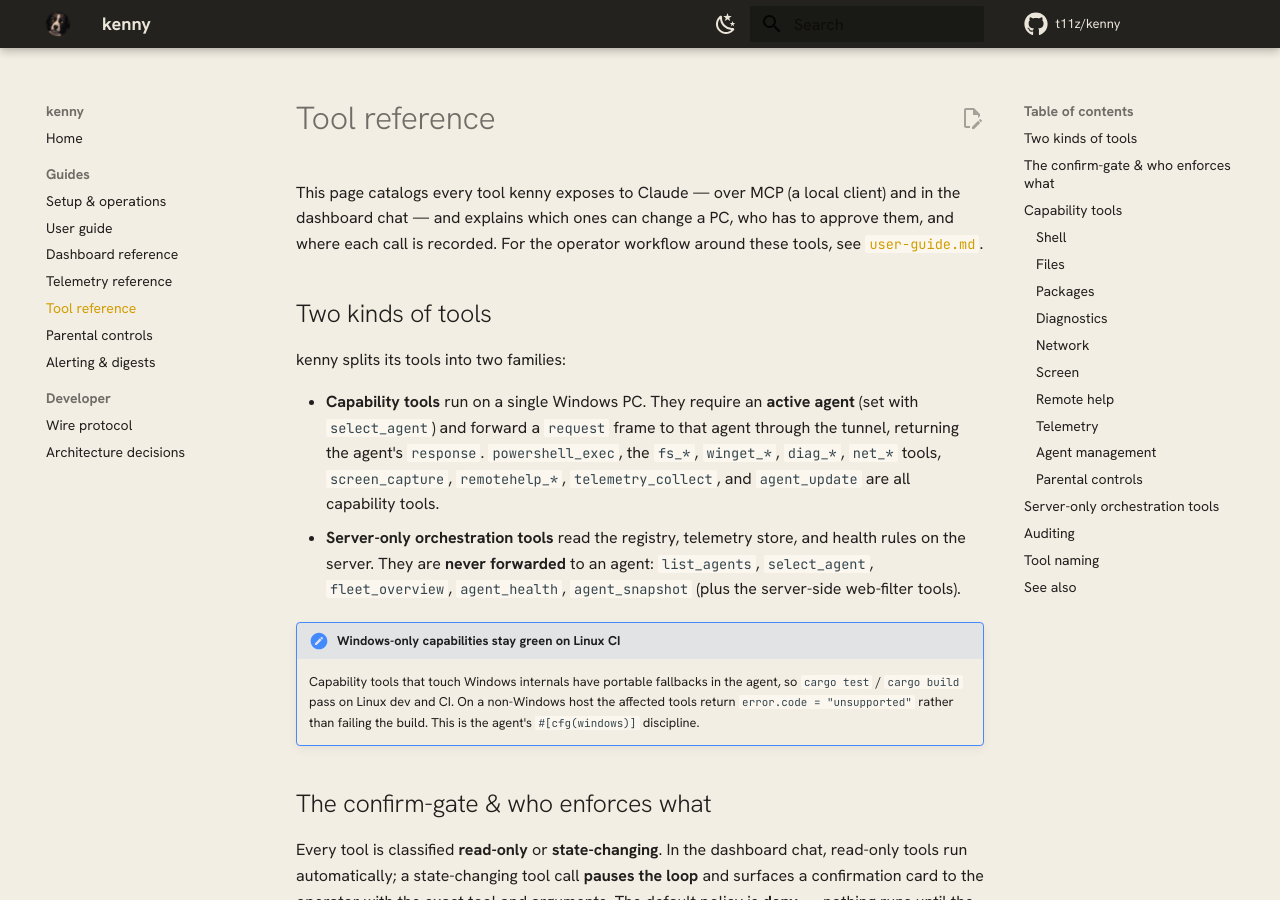
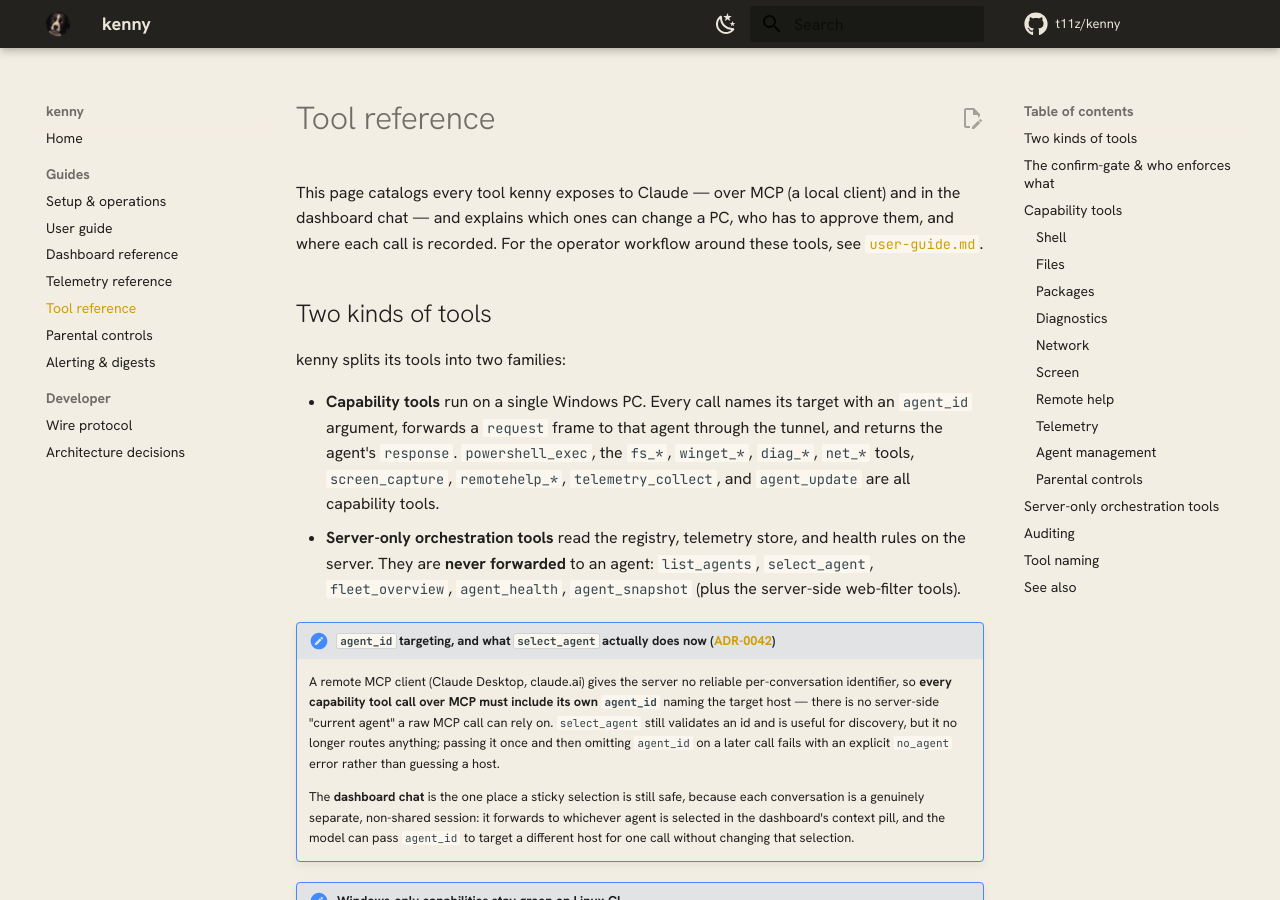
Before and after one commit to nullthrone/kenny, an MkDocs documentation site: the page built from docs/tools.md, in a window 1280 px wide and 900 px high. Built offline with MkDocs 1.6.1 and Material for MkDocs 9.7.7, drawn with Linux system fonts in a browser that asks for light colours; comment, search, counter and statistics services are not loaded; some of the changed text lies outside the part shown.

Commit message:
docs: reconcile tool reference and user guide with explicit agent_id (ADR-0042)
docs/tools.md and docs/user-guide.md still described select_agent as
routing forwarded capability calls. Update both to document the new
required (MCP) / optional-override (dashboard chat) agent_id argument,
and correct select_agent's description to advisory-only.

docs/dashboard.md and docs/telemetry.md were also flagged for review but
need no changes: neither documents the internal chat-routing mechanism
that moved from the registry to the session, and the /api/chat request
body already documented agent_id with unchanged semantics.

Co-Authored-By: Claude Sonnet 5 <noreply@anthropic.com>
Claude-Session: https://claude.ai/code/session_01MqqhMCfPNsu1e3pFF2vfwm

```diff
--- a/docs/tools.md
+++ b/docs/tools.md
@@ -9,15 +9,28 @@ where each call is recorded. For the operator workflow around these tools, see
 
 kenny splits its tools into two families:
 
-- **Capability tools** run on a single Windows PC. They require an **active agent** (set
-  with `select_agent`) and forward a `request` frame to that agent through the tunnel,
-  returning the agent's `response`. `powershell_exec`, the `fs_*`, `winget_*`, `diag_*`,
+- **Capability tools** run on a single Windows PC. Every call names its target with an
+  `agent_id` argument, forwards a `request` frame to that agent through the tunnel, and
+  returns the agent's `response`. `powershell_exec`, the `fs_*`, `winget_*`, `diag_*`,
   `net_*` tools, `screen_capture`, `remotehelp_*`, `telemetry_collect`, and `agent_update`
   are all capability tools.
 - **Server-only orchestration tools** read the registry, telemetry store, and health rules
   on the server. They are **never forwarded** to an agent: `list_agents`, `select_agent`,
   `fleet_overview`, `agent_health`, `agent_snapshot` (plus the server-side web-filter
   tools).
+
+!!! note "`agent_id` targeting, and what `select_agent` actually does now ([ADR-0042](adr/0042-explicit-per-call-agent-targeting.md))"
+    A remote MCP client (Claude Desktop, claude.ai) gives the server no reliable
+    per-conversation identifier, so **every capability tool call over MCP must include its
+    own `agent_id`** naming the target host — there is no server-side "current agent" a raw
+    MCP call can rely on. `select_agent` still validates an id and is useful for discovery,
+    but it no longer routes anything; passing it once and then omitting `agent_id` on a later
+    call fails with an explicit `no_agent` error rather than guessing a host.
+
+    The **dashboard chat** is the one place a sticky selection is still safe, because each
+    conversation is a genuinely separate, non-shared session: it forwards to whichever agent
+    is selected in the dashboard's context pill, and the model can pass `agent_id` to target
+    a different host for one call without changing that selection.
 
 !!! note "Windows-only capabilities stay green on Linux CI"
     Capability tools that touch Windows internals have portable fallbacks in the agent, so
@@ -51,11 +64,17 @@ what each layer guarantees:
     surface. A raw external MCP client (e.g. Claude Desktop) pointed at `/mcp` is **not**
     confirm-gated by the server. The agent-side guard and the local kill-switch still apply
     — they are enforced at the agent, the boundary that actually runs the command — so they
-    hold no matter who calls the tool.
+    hold no matter who calls the tool. It also must name its target explicitly: every
+    forwarded call takes its own `agent_id` (see the note above), so a raw MCP client can
+    never fall back onto whatever host another concurrent session happened to select.
 
 ## Capability tools
 
-Names are exactly as they appear on the wire, over MCP, and in the chat.
+Names are exactly as they appear on the wire, over MCP, and in the chat. The **Arguments**
+column lists only each tool's own parameters — every capability tool additionally takes
+`agent_id` naming the target host (required over MCP; optional in the dashboard chat, where
+it overrides the session's selection for one call). `agent_id` is routing metadata the
+server consumes and never puts on the wire (ADR-0042).
 
 ### Shell
 
@@ -151,7 +170,7 @@ These read server state and are never forwarded. All are read-only.
 | Tool | Arguments | Purpose |
 |------|-----------|---------|
 | `list_agents` | — | Known agents with online state and rolled-up health. |
-| `select_agent` | `id` | Set the active agent that capability tools forward to. |
+| `select_agent` | `id` | Validate an agent id and set the dashboard chat's default (advisory only over MCP — it does not route forwarded calls there; see the note above). |
 | `fleet_overview` | — | Per-agent rolled-up health for the whole fleet. |
 | `agent_health` | `id` | Per-section health status/summary for one agent. |
 | `agent_snapshot` | `id`, `section?` | Latest stored telemetry snapshot (optionally one section). |
```
Also changed, not shown: docs/user-guide.md (+4 -2 lines).
